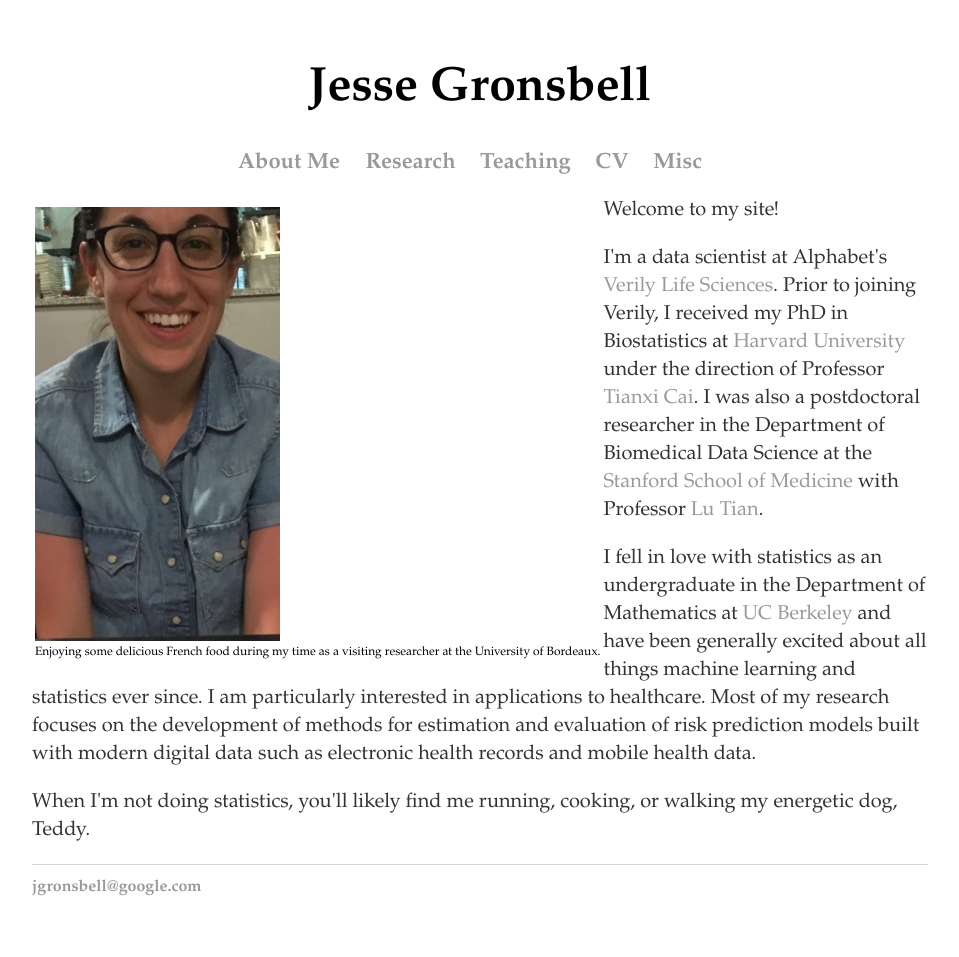
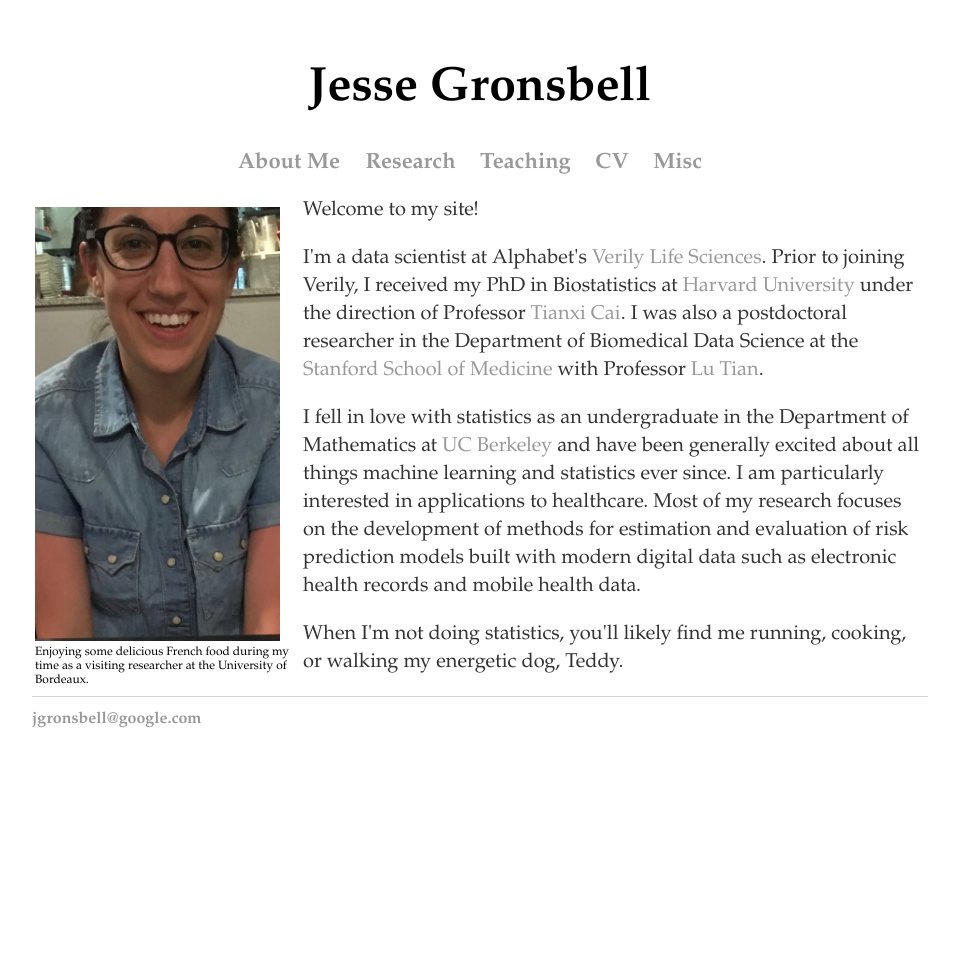
Before and after one commit to jgrons/old_website, a Jekyll site: the page built from index.html, in a window 1280 px wide. Shown: the whole page, without its empty margins (160-1119 px from the left). Built offline with Jekyll 4.4.1, drawn with Linux system fonts in a browser that asks for light colours; after the commit the page ends 900 px from its top, so only the background shows below that.

Commit message:
Update index.html

```diff
--- a/index.html
+++ b/index.html
@@ -4,7 +4,7 @@
 ---
 
 
-<table align = "left">
+<table align = "left" width = "100px">
 
 <tr>
 
```
